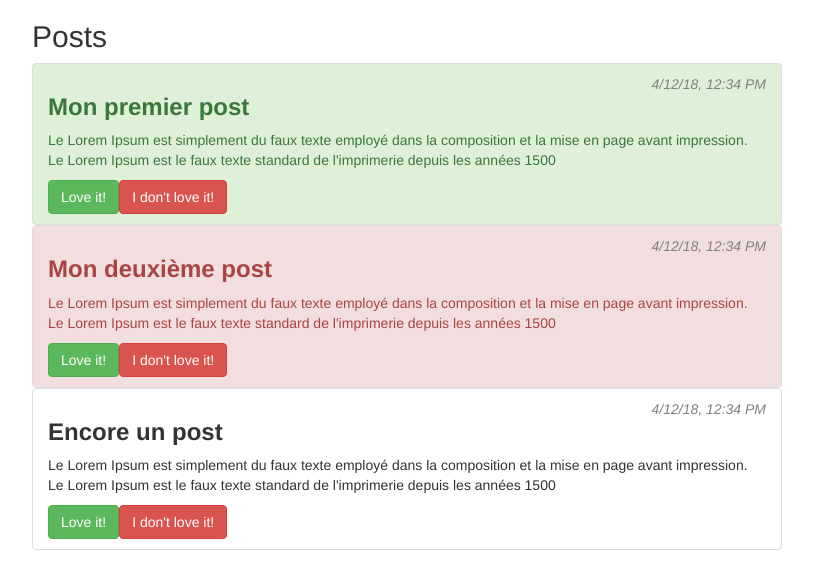
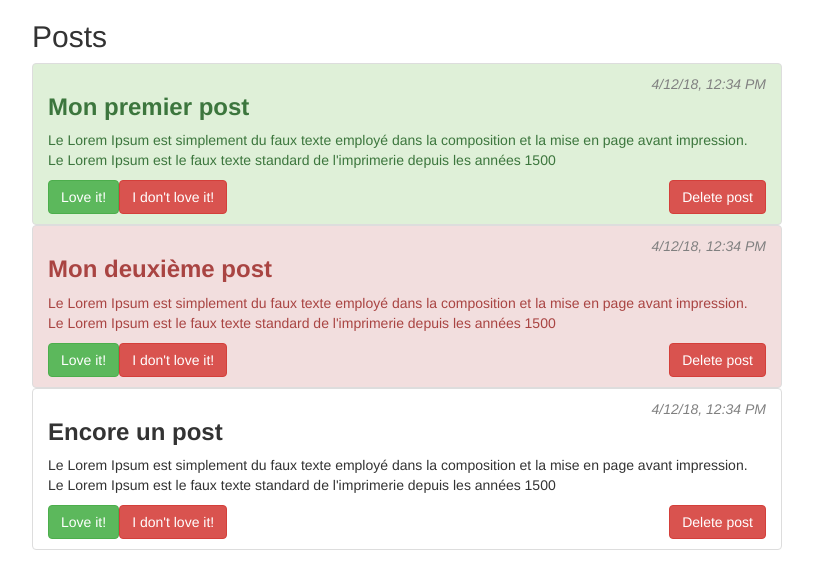
Before and after one commit to kentOneR/app_blog, an Angular app: page / in a window 1280 px wide. Shown: the top 588 px of the page, without its empty margins (38-851 px from the left). Built offline with nearby package versions, Linux system fonts and the light colour scheme.

Commit message:
new method delete in service

```diff
--- a/src/app/post-list-item/post-list-item.component.html
+++ b/src/app/post-list-item/post-list-item.component.html
@@ -6,4 +6,5 @@
   <p>{{ postContent }}</p>
   <button class="btn btn-success" (click)="addLike()">Love it!</button>
   <button class="btn btn-danger" (click)="addDislike()">I don't love it!</button>
+  <button class="btn btn-danger btn-delete" (click)="onDelete()">Delete post</button>
 </li>
--- a/src/app/post-list-item/post-list-item.component.scss
+++ b/src/app/post-list-item/post-list-item.component.scss
@@ -7,3 +7,7 @@ span{
     font-style: italic;
     color: grey;
 }
+
+.btn-delete{
+    float: right;
+}
--- a/src/app/post-list-item/post-list-item.component.ts
+++ b/src/app/post-list-item/post-list-item.component.ts
@@ -1,4 +1,5 @@
 import { Component,Input, OnInit } from '@angular/core';
+import { PostService } from '../services/post.services';
 
 @Component({
   selector: 'app-post-list-item',
@@ -10,10 +11,13 @@ export class PostListItemComponent implements OnInit {
   @Input() postTitle: string;
   @Input() postContent: string;
   @Input() postLike: number;
+  @Input() index: number;
 
   postDate  = new Date();
 
-  constructor() { }
+  constructor(private postService: PostService){
+
+  }
 
   ngOnInit() {
   }
@@ -26,4 +30,8 @@ export class PostListItemComponent implements OnInit {
     this.postLike = this.postLike - 1;
   }
 
+  onDelete() {
+    this.postService.deleteOne(this.index);
+  }
+
 }
--- a/src/app/post-list/post-list.component.html
+++ b/src/app/post-list/post-list.component.html
@@ -1,9 +1,10 @@
 <h2>Posts</h2>
 
 <ul class="list-group">
-    <app-post-list-item *ngFor="let post of posts"
+    <app-post-list-item *ngFor="let post of posts; let i = index"
     [postTitle]="post.title"
     [postContent]="post.content"
-    [postLike]="post.loveIts">
+    [postLike]="post.loveIts"
+    [index]="i">
     </app-post-list-item>
 </ul>
--- a/src/app/services/post.services.ts
+++ b/src/app/services/post.services.ts
@@ -17,4 +17,9 @@ export class PostService{
           loveIts: 0,
         }
       ];
+
+    deleteOne(i:number){
+        var index = i;
+        this.posts.splice(index, 1);
+    }
 }
```
